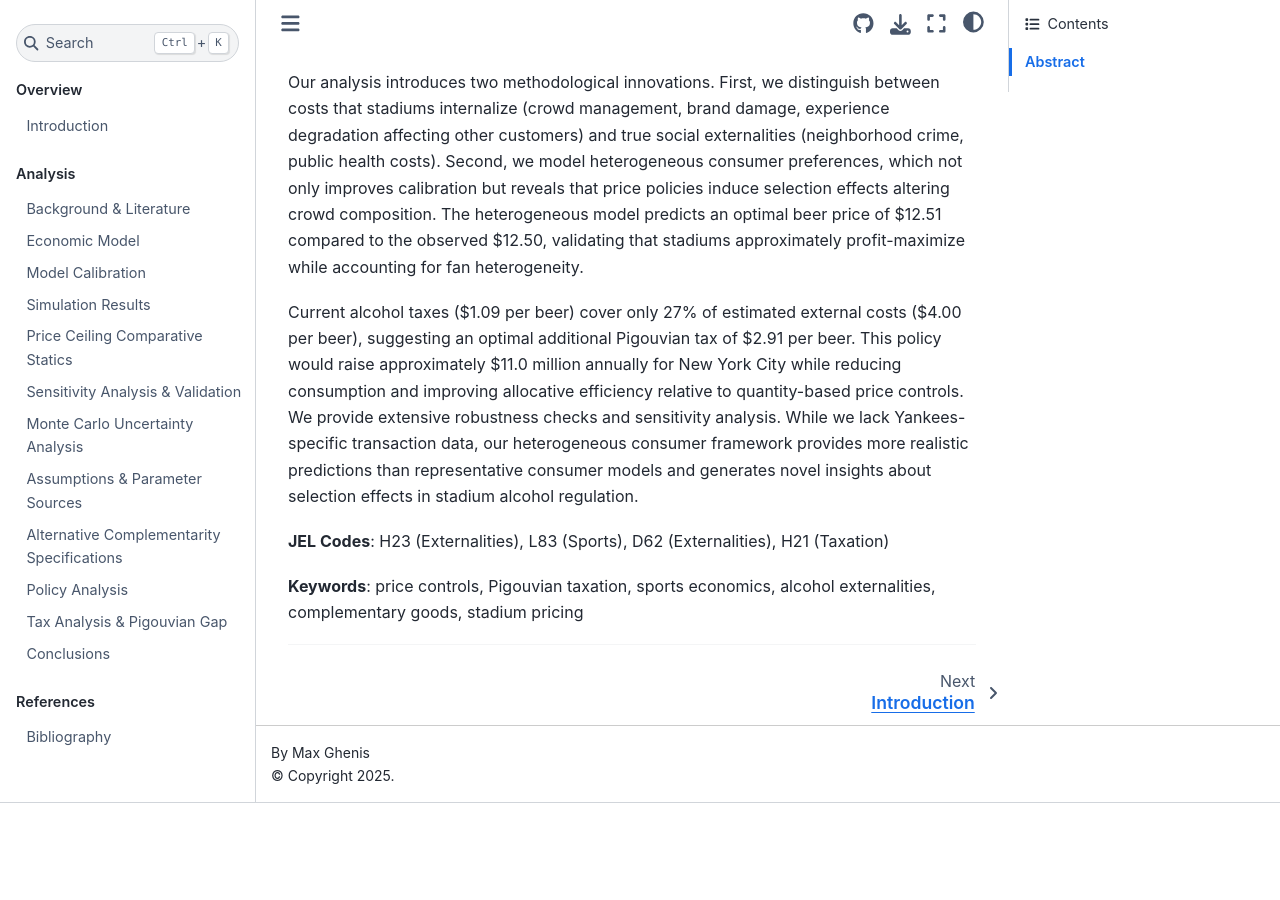
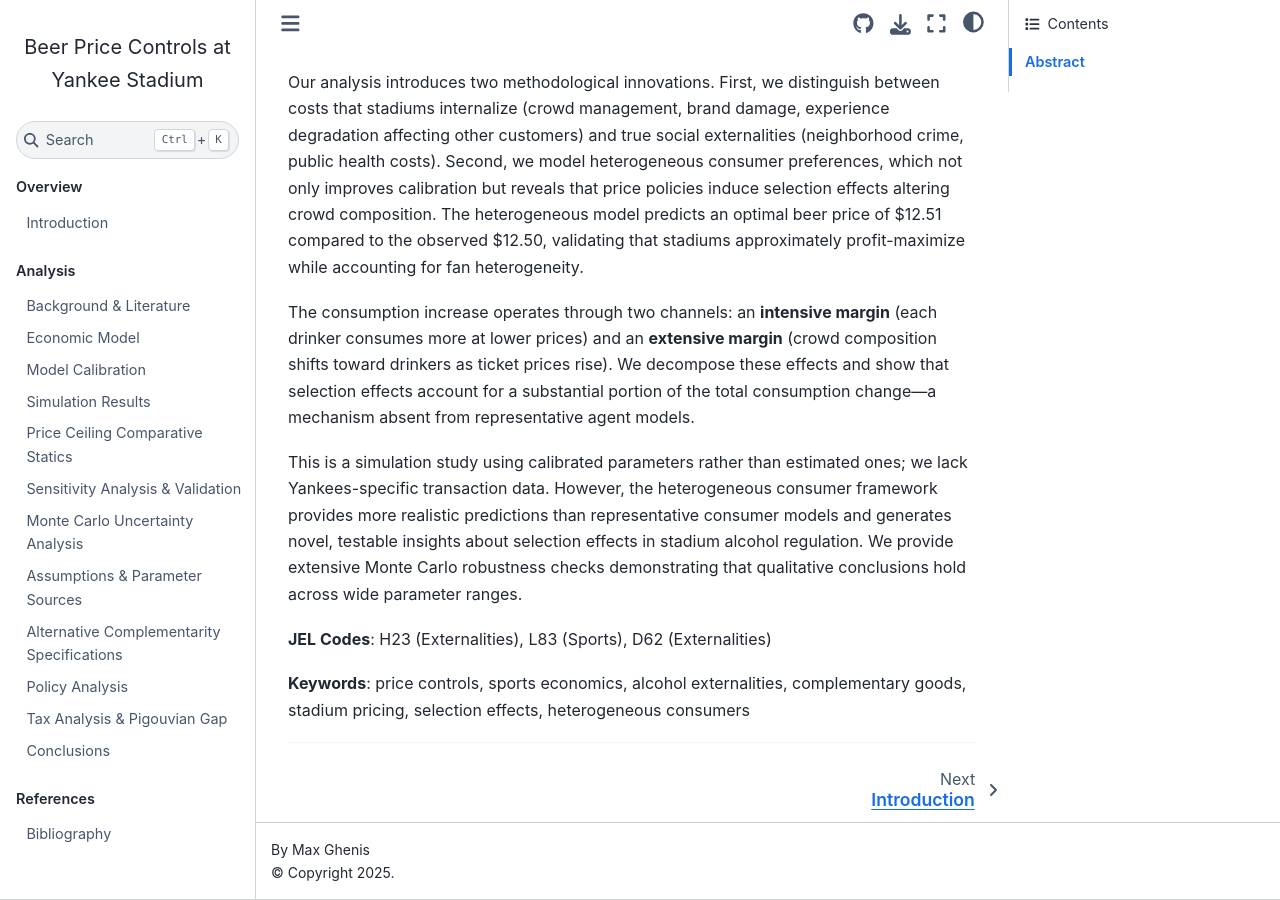
Before and after one commit to MaxGhenis/yankee-stadium-beer-price-controls, a Jupyter Book: the page built from docs/abstract.md, in a window 1280 px wide and 900 px high, scrolled down 759 px. Built offline with Jupyter Book 1.0.4 settings and Sphinx 7.4.7 and the Sphinx Book theme 1.1.4, drawn with Linux system fonts in a browser that asks for light colours; cross-references to code outside the pages are shown as plain code; before the commit the page ends 1562 px from its top, so only the background shows below that.

Commit message:
Address referee concerns: remove Pigouvian tax, add decomposition
Changes addressing simulated referee reports:

1. Remove Pigouvian tax content from paper
   - Abstract updated to focus on price ceiling analysis
   - Keywords updated (removed "Pigouvian taxation")
   - Policy section now emphasizes selection effects contribution

2. Add intensive vs extensive margin decomposition
   - New simulation cell showing Shapley-style decomposition
   - Quantifies how much consumption change comes from:
     * Intensive: each fan drinks more at lower prices
     * Extensive: crowd composition shifts toward drinkers

3. Add drinker share visualization
   - Bar chart showing beers/fan across policy scenarios
   - Visual centerpiece of selection effects contribution

4. Clarify simulation vs empirical claims
   - Abstract now explicitly states "This is a simulation study"
   - Distinguishes calibrated parameters from estimated ones

5. Strengthen cross-price elasticity justification
   - Added bounds argument (0.1 reasonable middle ground)
   - Noted Monte Carlo spans [0.0, 0.3] range

6. Add drinker_share to Monte Carlo
   - Now samples drinker_share from [0.30, 0.50]
   - Addresses referee concern about 40% assumption

🤖 Generated with [Claude Code](https://claude.com/claude-code)

Co-Authored-By: Claude <noreply@anthropic.com>

```diff
--- a/docs/abstract.md
+++ b/docs/abstract.md
@@ -14,10 +14,12 @@ We simulate the effects of a \$7 beer price ceiling and document significant uni
 
 Our analysis introduces two methodological innovations. First, we distinguish between costs that stadiums internalize (crowd management, brand damage, experience degradation affecting other customers) and true social externalities (neighborhood crime, public health costs). Second, we model heterogeneous consumer preferences, which not only improves calibration but reveals that price policies induce selection effects altering crowd composition. The heterogeneous model predicts an optimal beer price of \$12.51 compared to the observed \$12.50, validating that stadiums approximately profit-maximize while accounting for fan heterogeneity.
 
-Current alcohol taxes (\$1.09 per beer) cover only 27% of estimated external costs (\$4.00 per beer), suggesting an optimal additional Pigouvian tax of \$2.91 per beer. This policy would raise approximately \$11.0 million annually for New York City while reducing consumption and improving allocative efficiency relative to quantity-based price controls. We provide extensive robustness checks and sensitivity analysis. While we lack Yankees-specific transaction data, our heterogeneous consumer framework provides more realistic predictions than representative consumer models and generates novel insights about selection effects in stadium alcohol regulation.
+The consumption increase operates through two channels: an **intensive margin** (each drinker consumes more at lower prices) and an **extensive margin** (crowd composition shifts toward drinkers as ticket prices rise). We decompose these effects and show that selection effects account for a substantial portion of the total consumption change—a mechanism absent from representative agent models.
 
-**JEL Codes**: H23 (Externalities), L83 (Sports), D62 (Externalities), H21 (Taxation)
+This is a simulation study using calibrated parameters rather than estimated ones; we lack Yankees-specific transaction data. However, the heterogeneous consumer framework provides more realistic predictions than representative consumer models and generates novel, testable insights about selection effects in stadium alcohol regulation. We provide extensive Monte Carlo robustness checks demonstrating that qualitative conclusions hold across wide parameter ranges.
 
-**Keywords**: price controls, Pigouvian taxation, sports economics, alcohol externalities, complementary goods, stadium pricing
+**JEL Codes**: H23 (Externalities), L83 (Sports), D62 (Externalities)
+
+**Keywords**: price controls, sports economics, alcohol externalities, complementary goods, stadium pricing, selection effects, heterogeneous consumers
 
 ---
```
Also changed, not shown: docs/assumptions.md (+9 -1 lines), docs/monte_carlo.ipynb, docs/simulation.ipynb.
